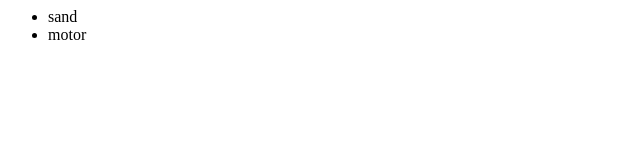
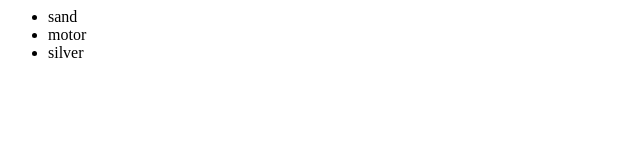
Before and after one commit to sarathajja/TestGit, a plain HTML site: page index.html in a window 1280 px wide. Shown: the full height of the page, 0-640 px from the left. Drawn offline with Linux system fonts and the light colour scheme.

Commit message:
made changes to index

```diff
--- a/index.html
+++ b/index.html
@@ -6,6 +6,7 @@
 		<ul>
 			<li>sand</li>
 			<li>motor</li>
+			<li>silver</li>
 
 		</ul>
 	</div>
```
